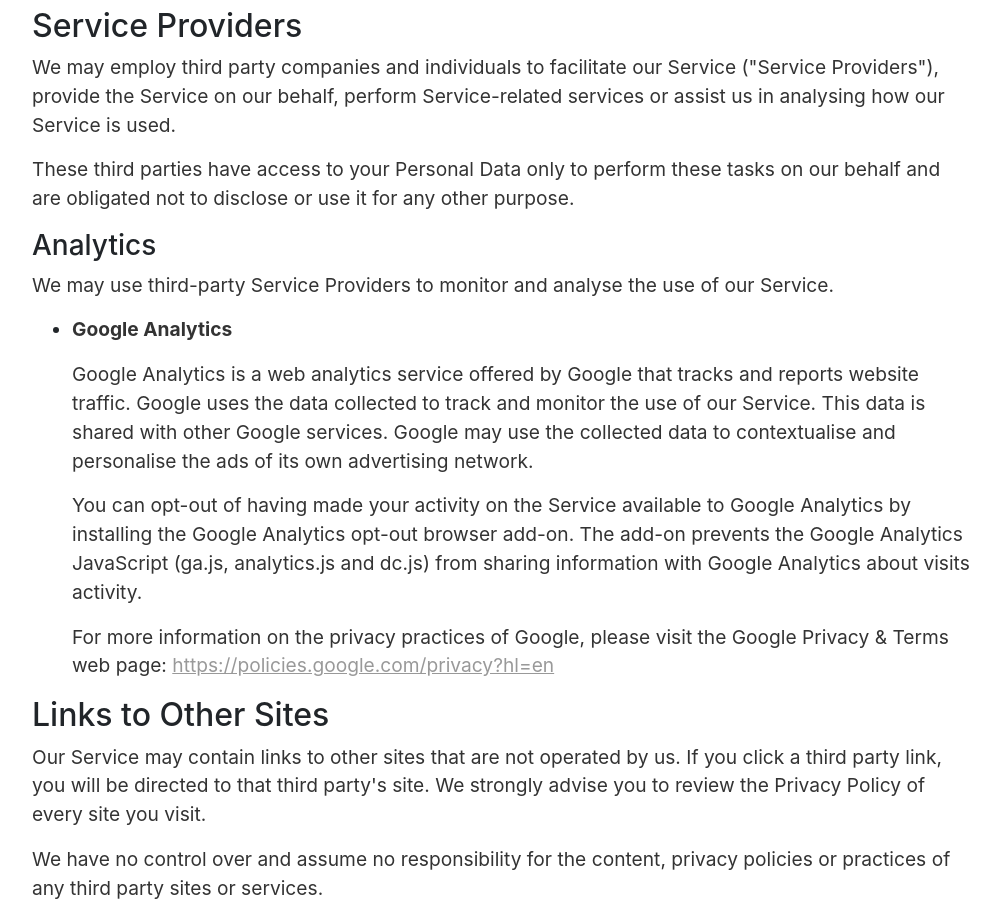
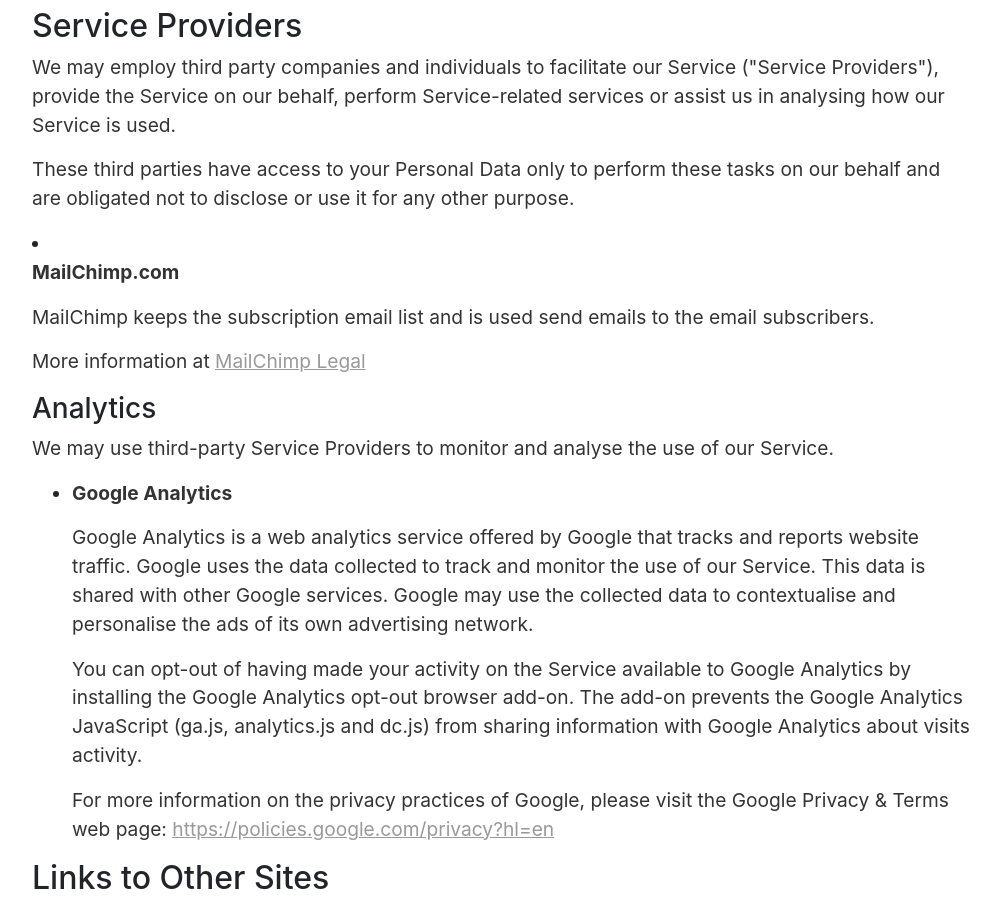
Before and after one commit to vackosar/vackosar.github.io, a Jekyll site: the page built from privacy-policy.md, in a window 1280 px wide and 900 px high, scrolled down 5763 px. Shown: the whole window, without its empty margins (138-1138 px from the left). Built offline with Jekyll 4.4.1, drawn with Linux system fonts in a browser that asks for light colours; nearby versions of some CDN libraries; library files that are not in the unit come from our copies.

Commit message:
prv update

```diff
--- a/privacy-policy.md
+++ b/privacy-policy.md
@@ -168,6 +168,11 @@
     <h2>Service Providers</h2>
     <p>We may employ third party companies and individuals to facilitate our Service ("Service Providers"), provide the Service on our behalf, perform Service-related services or assist us in analysing how our Service is used.</p>
     <p>These third parties have access to your Personal Data only to perform these tasks on our behalf and are obligated not to disclose or use it for any other purpose.</p>
+    <li>
+        <p><strong>MailChimp.com</strong></p>
+        <p>MailChimp keeps the subscription email list and is used send emails to the email subscribers.</p>
+        <p>More information at <a href="https://mailchimp.com/legal/">MailChimp Legal</a></p>
+    </li>
 
     <h3>Analytics</h3>
     <p>We may use third-party Service Providers to monitor and analyse the use of our Service.</p>
```
Also changed, not shown: index.md (+10 -1 lines).
